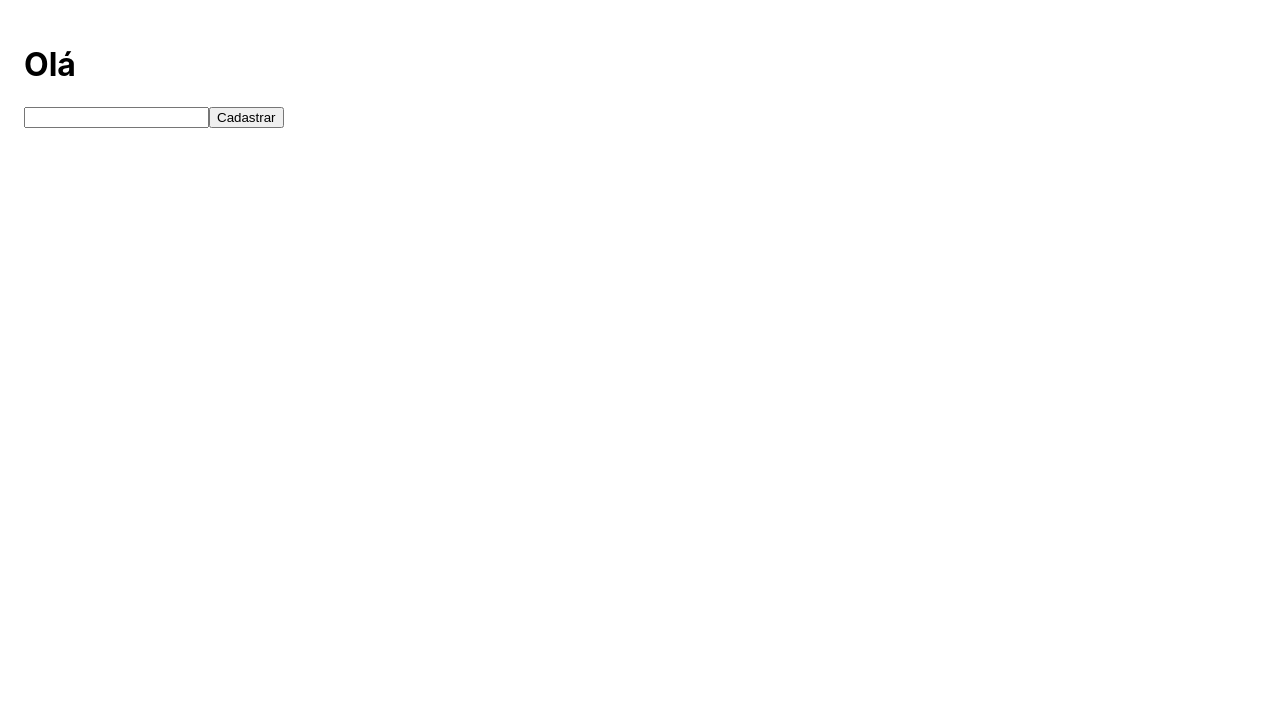
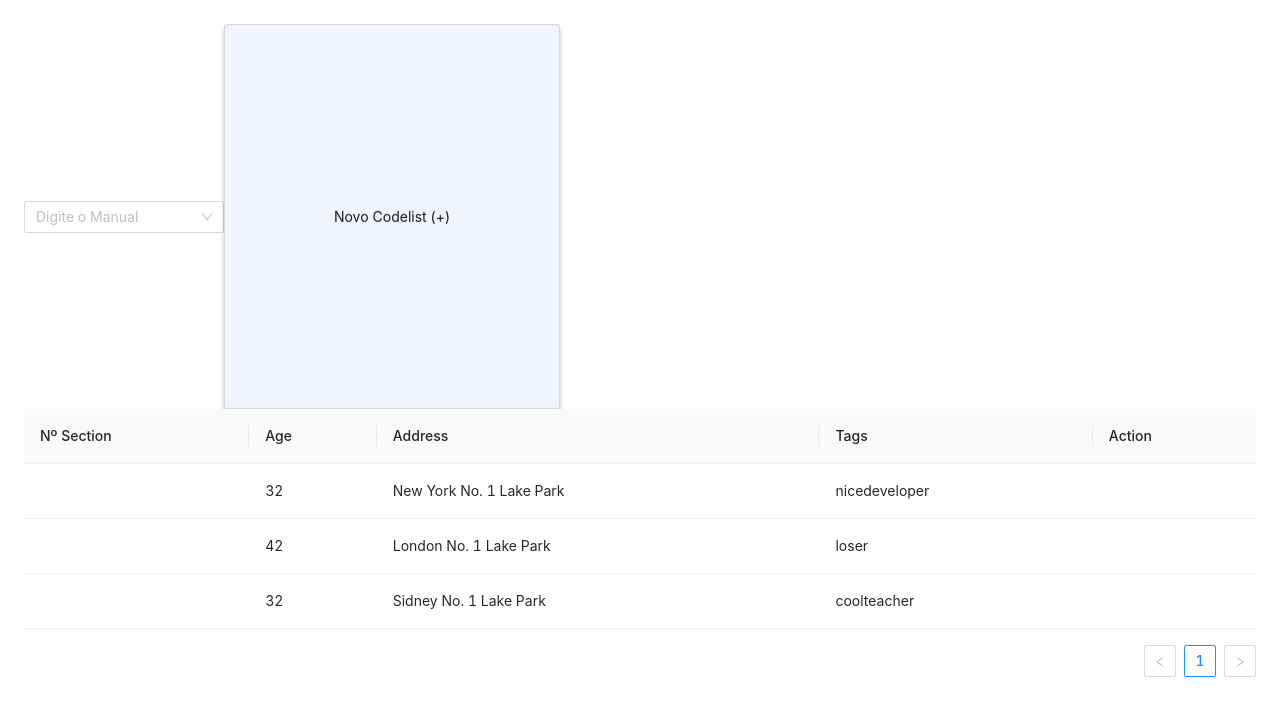
Before and after one commit to LeticiaSan/Personaliza-o-de-Documentos--Time-AirGhost, a React (Create React App) app in the folder autodocs/: page /codelist in a window 1280 px wide. Shown: the top 716 px of the page. Built offline with nearby package versions, Linux system fonts and the light colour scheme.

Commit message:
Ligação Front/Back end

```diff
--- a/autodocs/src/components/header.js
+++ b/autodocs/src/components/header.js
@@ -1,7 +1,9 @@
 import React from 'react';
-import '../../styles/Header.css';
+import '../styles/Header.css';
 
 function Header() {
-
+    return(
+    <h1>oie</h1>
+    )
 }
 export default Header;
--- /dev/null
+++ b/autodocs/src/components/table.js
@@ -0,0 +1,59 @@
+import React from 'react';
+import 'antd/dist/antd.css';
+import { Table } from 'antd';
+
+    function Tables(){
+        const columns = [
+        {
+            title: 'Nº Section',
+            dataIndex: 'Nº Section',
+            key: 'Nº Section',
+        },
+        {
+            title: 'Age',
+            dataIndex: 'age',
+            key: 'age',
+        },
+        {
+            title: 'Address',
+            dataIndex: 'address',
+            key: 'address',
+        },
+        {
+            title: 'Tags',
+            key: 'tags',
+            dataIndex: 'tags',
+        },
+        {
+            title: 'Action',
+            key: 'action',
+        },
+        ];
+
+        const data = [
+        {
+            key: '1',
+            name: 'John Brown',
+            age: 32,
+            address: 'New York No. 1 Lake Park',
+            tags: ['nice', 'developer'],
+        },
+        {
+            key: '2',
+            name: 'Jim Green',
+            age: 42,
+            address: 'London No. 1 Lake Park',
+            tags: ['loser'],
+        },
+        {
+            key: '3',
+            name: 'Joe Black',
+            age: 32,
+            address: 'Sidney No. 1 Lake Park',
+            tags: ['cool', 'teacher'],
+        },
+        ];
+
+        return(<Table columns={columns} dataSource={data} /> );
+    }
+    export default Tables;
--- a/autodocs/src/pages/Codelist/index.js
+++ b/autodocs/src/pages/Codelist/index.js
@@ -1,28 +1,157 @@
 import React, {useState} from 'react';
 import api from '../../services/api';
+import { Select } from 'antd';
+import { Modal, Button } from 'antd';
+import Header from '../../components/header';
+import Tables from '../../components/table';
+
+
 
       function Codelist() {
-      const [generico, setGenerico] = useState('')
 
+      const { Option } = Select;
+
+      function onChange(value) {
+      console.log(`selected ${value}`);
+      }
+
+      function onBlur() {
+      console.log('blur');
+      }
+
+      function onFocus() {
+      console.log('focus');
+      }
+
+      function onSearch(val) {
+      console.log('search:', val);
+      }
+
+      const [visible, setVisible] = useState(false);
+      const [SectionNumber, setSectionNumber] = useState('');
+      const [SubSectionNumber, setSubSectionNumber] = useState('');
+      const [BlockNumber, setBlockNumber] = useState('');
+      const [BlockName, setBlockName] = useState('');
+      const [Code, setCode] = useState('');
+      const [TagNumber, setTagNumber] = useState('');
+      const [TagName, setTagName] = useState('');
       async function handleSubmit(e){
-
             e.preventDefault();
-            const response = await api.post('/genetico', {
-                  generico
+            const response = await api.post('/codelist', {
+                  SectionNumber,
+                  SubSectionNumber,
+                  BlockNumber,
+                  BlockName,
+                  Code,
+                  TagNumber,
+                  TagName
             })
-            setGenerico('');
+            setSectionNumber('');
+            setSubSectionNumber('');
+            setBlockNumber('');
+            setBlockName('');
+            setCode('');
+            setTagNumber('');
+            setTagName('');
       }
     return (
             <>
-             <h1> Olá </h1>
+            <Select
+                  showSearch
+                  style={{ width: 200 }}
+                  placeholder="Digite o Manual"
+                  optionFilterProp="children"
+                  onChange={onChange}
+                  onFocus={onFocus}
+                  onBlur={onBlur}
+                  onSearch={onSearch}
+                  filterOption={(input, option) =>
+                        option.children.toLowerCase().indexOf(input.toLowerCase()) >= 0
+                  }
+                  >
+                  <Option value="ABC-1234">ABC-1234</Option>
+                  <Option value="BCD-2345">BCD-2345</Option>
+                  <Option value="CDE-3456">CDE-3456</Option>
+            </Select>
+
+            <Button type="primary" onClick={() => setVisible(true)}>
+                  Novo Codelist (+)
+            </Button>
+
+                   <Modal
+                        title=""
+                        centered
+                        visible={visible}
+                        width={1300}
+                        footer={[
+                              <button onClick={() => setVisible(false)}>Cancelar</button>,
+                              ]}
+                        >
+
+
                         <form onSubmit={handleSubmit}>
+
+                        <p>
+                              Section Number
                               <input
                               required
-                  value={generico}
-                  onChange={e => setGenerico(e.target.value)}
+                              value={SectionNumber}
+                              onChange={e => setSectionNumber(e.target.value)}
+                              />
+                        </p>
+                        <p>
+                              Subsection Number
+                              <input
+                              required
+                              value={SubSectionNumber}
+                              onChange={e => setSubSectionNumber(e.target.value)}
+                              />
+                        </p>
+                        <p>
+                              Block Number
+                              <input
+                              required
+                              value={BlockNumber}
+                              onChange={e => setBlockNumber(e.target.value)}
+                              />
+                        </p>
+                        <p>
+                              Block Name
+                              <input
+                              required
+                              value={BlockName}
+                              onChange={e => setBlockName(e.target.value)}
+                              />
+                        </p>
+                        <p>
+                              Code
+                              <input
+                              required
+                              value={Code}
+                              onChange={e => setCode(e.target.value)}
+                              />
+                        </p>
+                        <p>
+                              Tag Number
+                              <input
+                              required
+                              value={TagNumber}
+                              onChange={e => setTagNumber(e.target.value)}
+                              />
+                        </p>
+                        <p>
+                              Tag Name
+                              <input
+                              required
+                              value={TagName}
+                              onChange={e => setTagName(e.target.value)}
                               />
                         <button type="submit">Cadastrar</button>
+                        </p>
                         </form>
+                  </Modal>
+
+            <Tables/>
           </>
     );
   }
```
Lines whose indentation alone changed are shown as unchanged.
